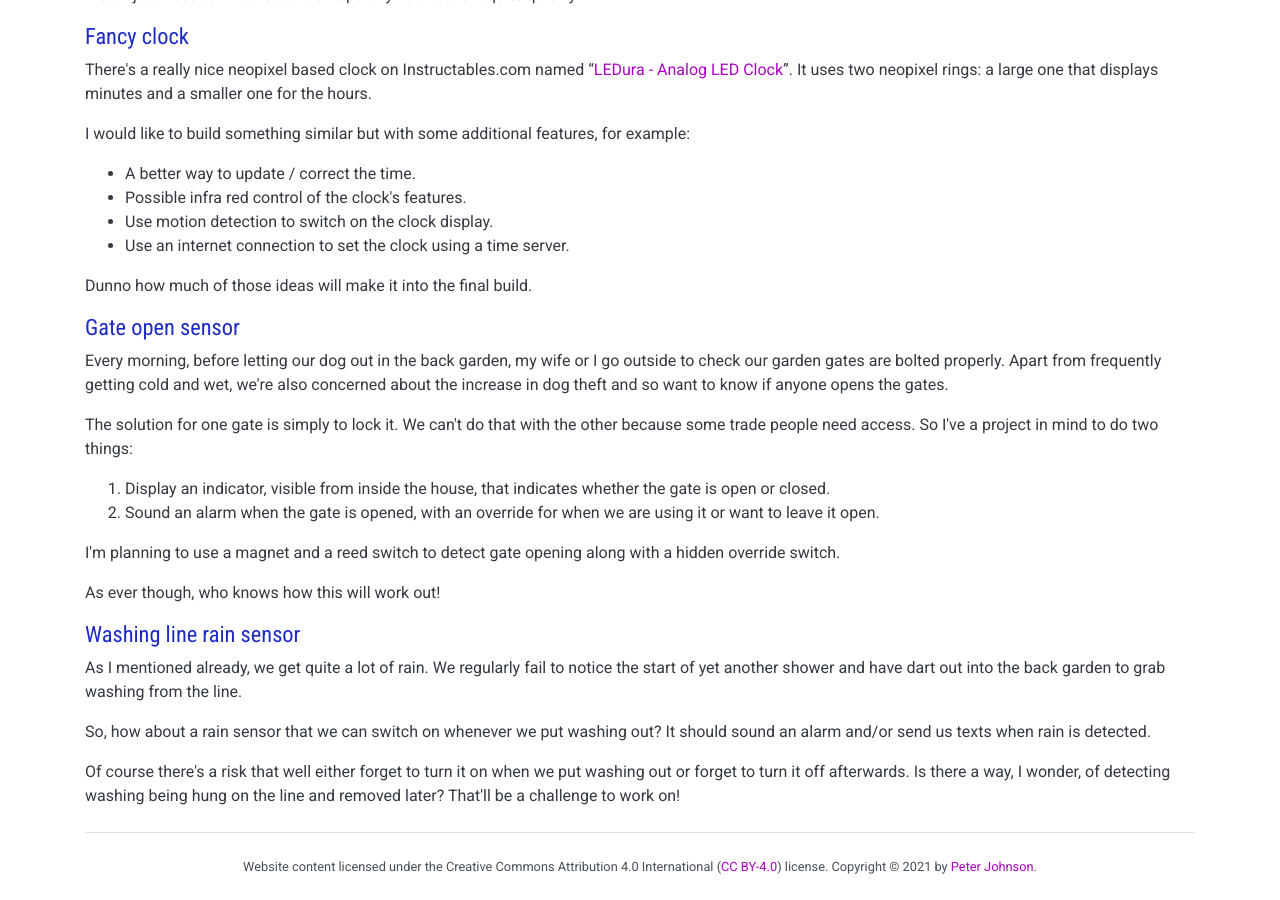
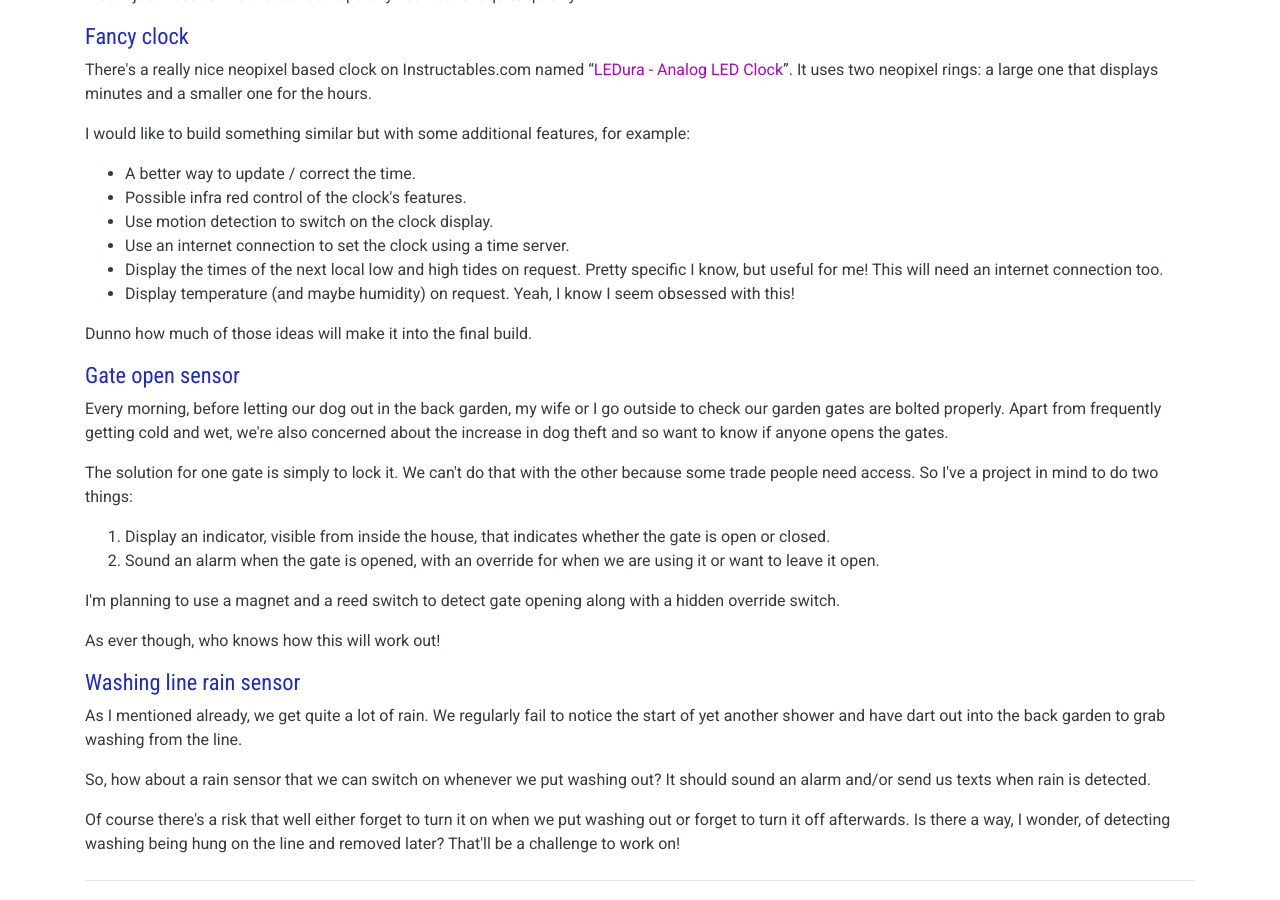
Before and after one commit to cahamo/cahamo.github.io, a Jekyll site: the page built from pipeline.html, in a window 1280 px wide and 900 px high, scrolled down 801 px. Built offline with Jekyll 4.4.1, drawn with Linux system fonts in a browser that asks for light colours; comment, search, counter and statistics services are not loaded.

Commit message:
Update pipeline.html
Add a couple of desired features to neopixel clock project.

```diff
--- a/pipeline.html
+++ b/pipeline.html
@@ -45,6 +45,8 @@ layout: default
     <li>Possible infra red control of the clock's features.</li>
     <li>Use motion detection to switch on the clock display.</li>
     <li>Use an internet connection to set the clock using a time server.</li>
+    <li>Display the times of the next local low and high tides on request. Pretty specific I know, but useful for me! This will need an internet connection too.</li>
+    <li>Display temperature (and maybe humidity) on request. Yeah, I know I seem obsessed with this!</li>
 </ul>
 
 <p>Dunno how much of those ideas will make it into the final build.</p>
```
